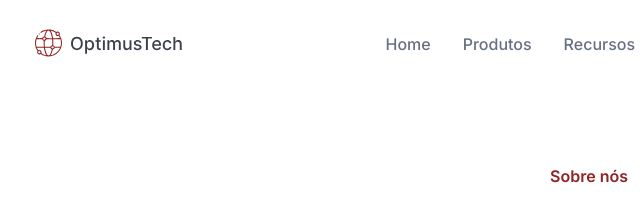
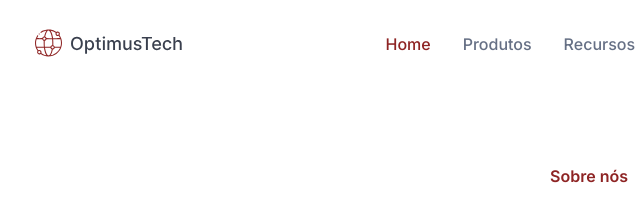
Before and after one commit to daniellaalmada/Projeto-7daysofcode, a plain HTML site: page index.html in a window 1280 px wide. In both pictures the pointer is over the link "Home". Shown: the top 221 px of the page, 51-691 px from the left. Drawn offline with Linux system fonts and the light colour scheme.

Commit message:
Update header.css

```diff
--- a/styles/header.css
+++ b/styles/header.css
@@ -19,6 +19,11 @@
     margin-left: 2em;
     text-decoration: none;
     color: var(--cinza-principal);
+}
+
+.container__link:hover {
+    color: var(--bordo);
+    transition: 0.5s;
 }
 
 .botoes {
```
